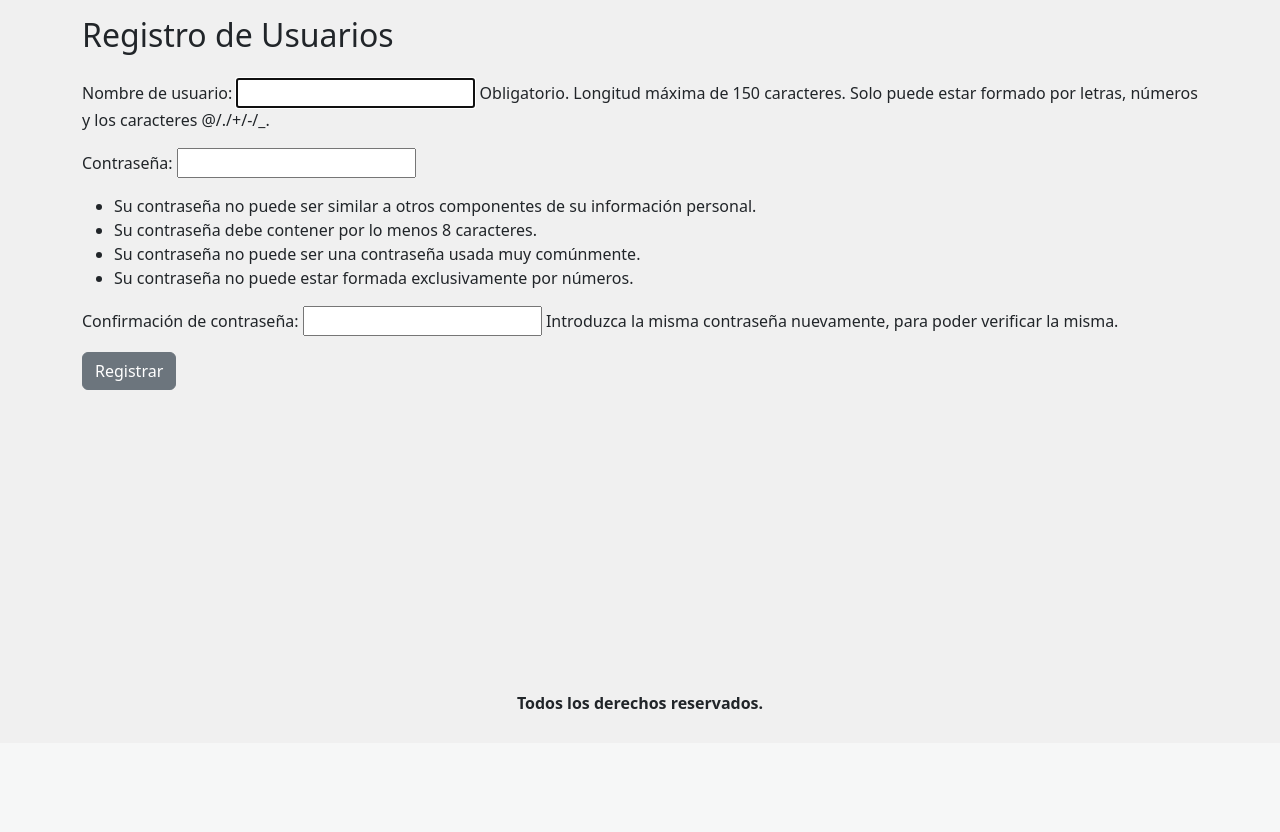
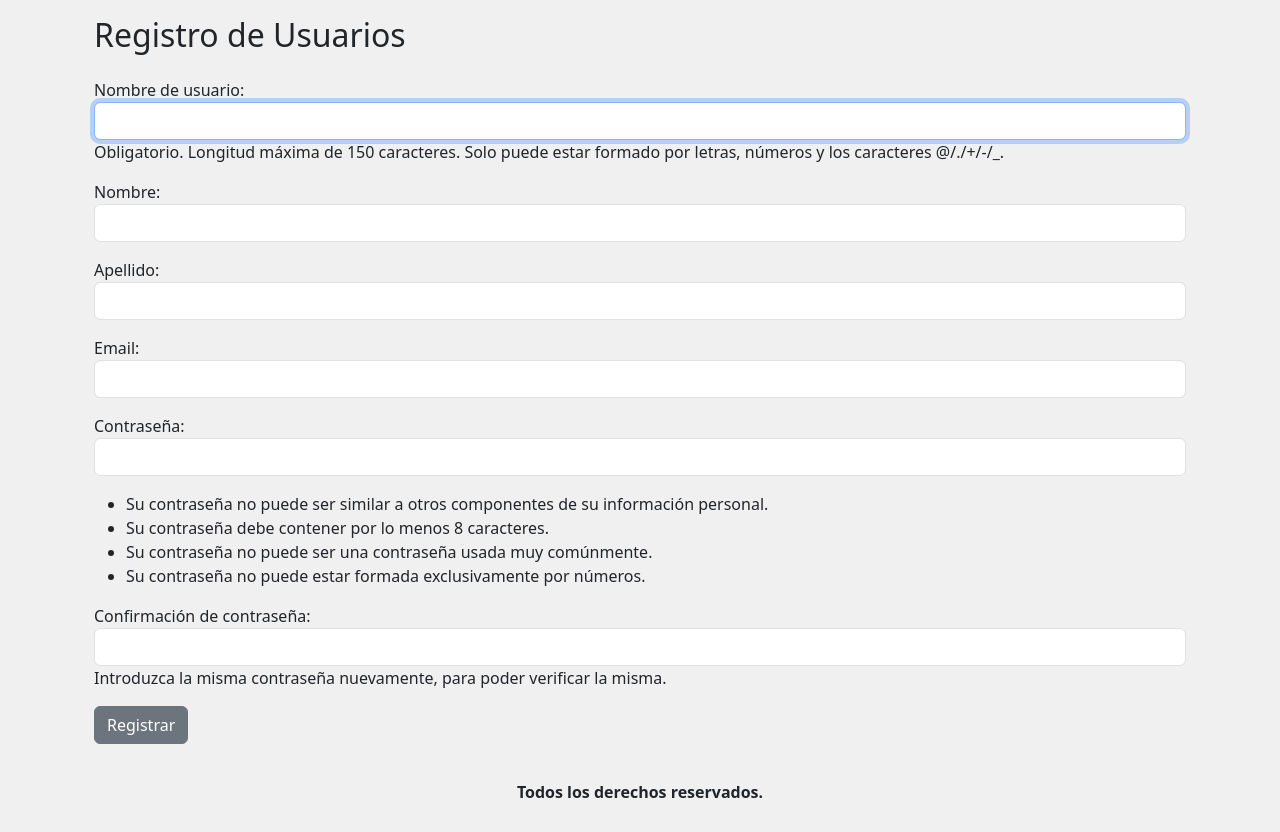
Before and after one commit to force4r/Biblioteca_G11_C23317, a Django app: page /usuarios/register_user/ in a window 1280 px wide. Shown: the part 57-889 px from the top of the page. Before the commit the page ends 766 px from the top, so only its background shows below. Run offline with Django 4.2, Linux system fonts and the light colour scheme.

Commit message:
cambios en register_user

```diff
--- a/biblioteca/usuarios/forms.py
+++ b/biblioteca/usuarios/forms.py
@@ -1 +1,34 @@
+from django.contrib.auth.forms import UserCreationForm
+from django.contrib.auth.models import User
 from django import forms
+
+class RegisterUserForm(UserCreationForm):
+    email = forms.EmailField(
+        label='Email',
+        widget=forms.EmailInput(attrs={'class':'form-control'}),
+        required=True
+    )
+    first_name = forms.CharField(
+        min_length= 3,
+        label="Nombre",
+        widget= forms.TextInput(attrs={'class':'form-control'}),
+        required=True
+    )
+
+    last_name = forms.CharField(
+        min_length= 3,
+        label="Apellido",
+        widget= forms.TextInput(attrs={'class':'form-control'}),
+        required=True
+        )
+
+    class Meta:
+        model = User
+        fields = ('username', 'first_name', 'last_name', 'email', 'password1', 'password2')
+
+    def __init__(self, *args, **kwargs):
+        super(RegisterUserForm, self).__init__(*args, **kwargs)
+
+        self.fields['username'].widget.attrs['class'] = 'form-control'
+        self.fields['password1'].widget.attrs['class'] = 'form-control'
+        self.fields['password2'].widget.attrs['class'] = 'form-control'
--- a/biblioteca/usuarios/templates/authenticate/register_user.html
+++ b/biblioteca/usuarios/templates/authenticate/register_user.html
@@ -12,7 +12,7 @@
 
 
 {% endif %}
-
+<div class="container">
     <h2 class="mt-3">Registro de Usuarios</h2>
     <div class="row my-4">
             <div class="col-md-12">
@@ -23,6 +23,7 @@
                 </form>
             </div>
     </div>
+</div>
 
 
 {% endblock %}
--- a/biblioteca/usuarios/views.py
+++ b/biblioteca/usuarios/views.py
@@ -2,6 +2,7 @@ from django.shortcuts import render, redirect
 from django.contrib.auth import login, authenticate, logout
 from django.contrib import messages
 from django.contrib.auth.forms import UserCreationForm
+from .forms import RegisterUserForm
 
 
 
@@ -30,7 +31,7 @@ def logout_user(request):
 def register_user(request):
 
     if request.method == "POST":
-        form = UserCreationForm(request.POST)
+        form = RegisterUserForm(request.POST)
         if form.is_valid():
             form.save()
             username= form.cleaned_data['username']
@@ -40,7 +41,7 @@ def register_user(request):
             messages.success(request, ("Registro realizado con exito"))
             return redirect('index')
     else:
-        form = UserCreationForm()
+        form = RegisterUserForm()
 
 
 
```
